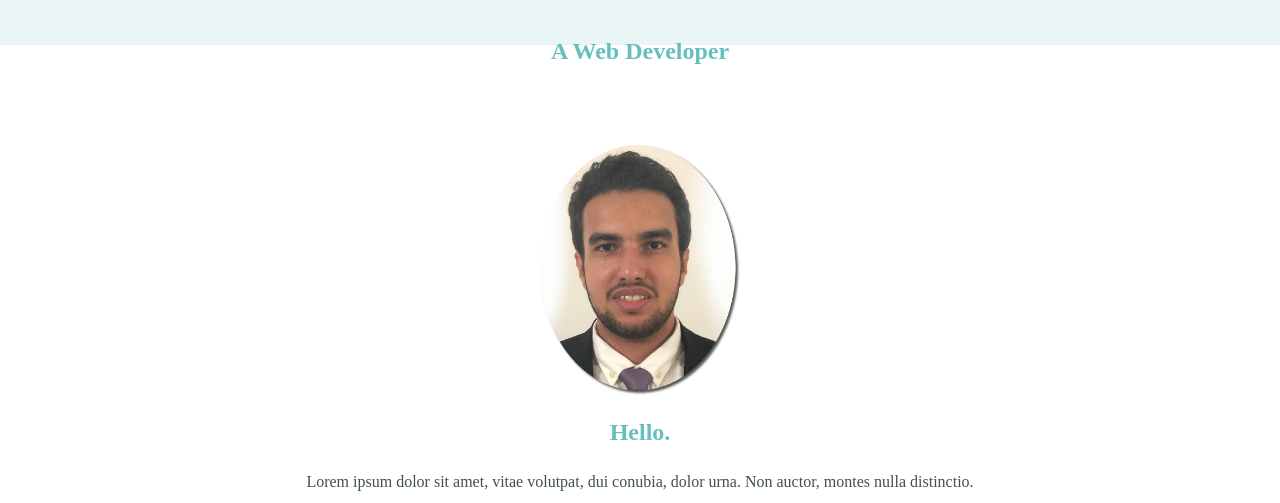
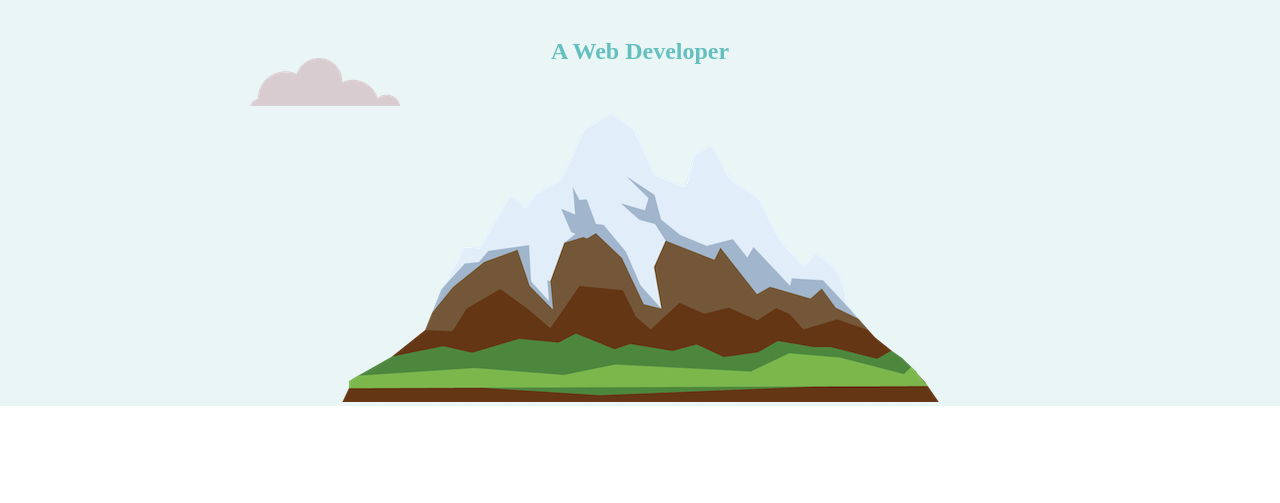
Before and after one commit to Mahmoudibrahim54/CV-HTML-CSS, a plain HTML site: page index.html in a window 1280 px wide. Shown: the part 241-744 px from the top of the page. Drawn offline with Linux system fonts and the light colour scheme.

Commit message:
Update index.html

```diff
--- a/index.html
+++ b/index.html
@@ -12,6 +12,7 @@
       <h1>I'm Mahmoud Ibrahim</h1>
       <h2 class="job">A Web Developer</h2>
       <img class="Second-Cloud" src="cloud.png" alt="cloud-img">
+      <img src="mountain.png" alt="mountain-img">
     </div>
 
     <div class="middle-container">
```
